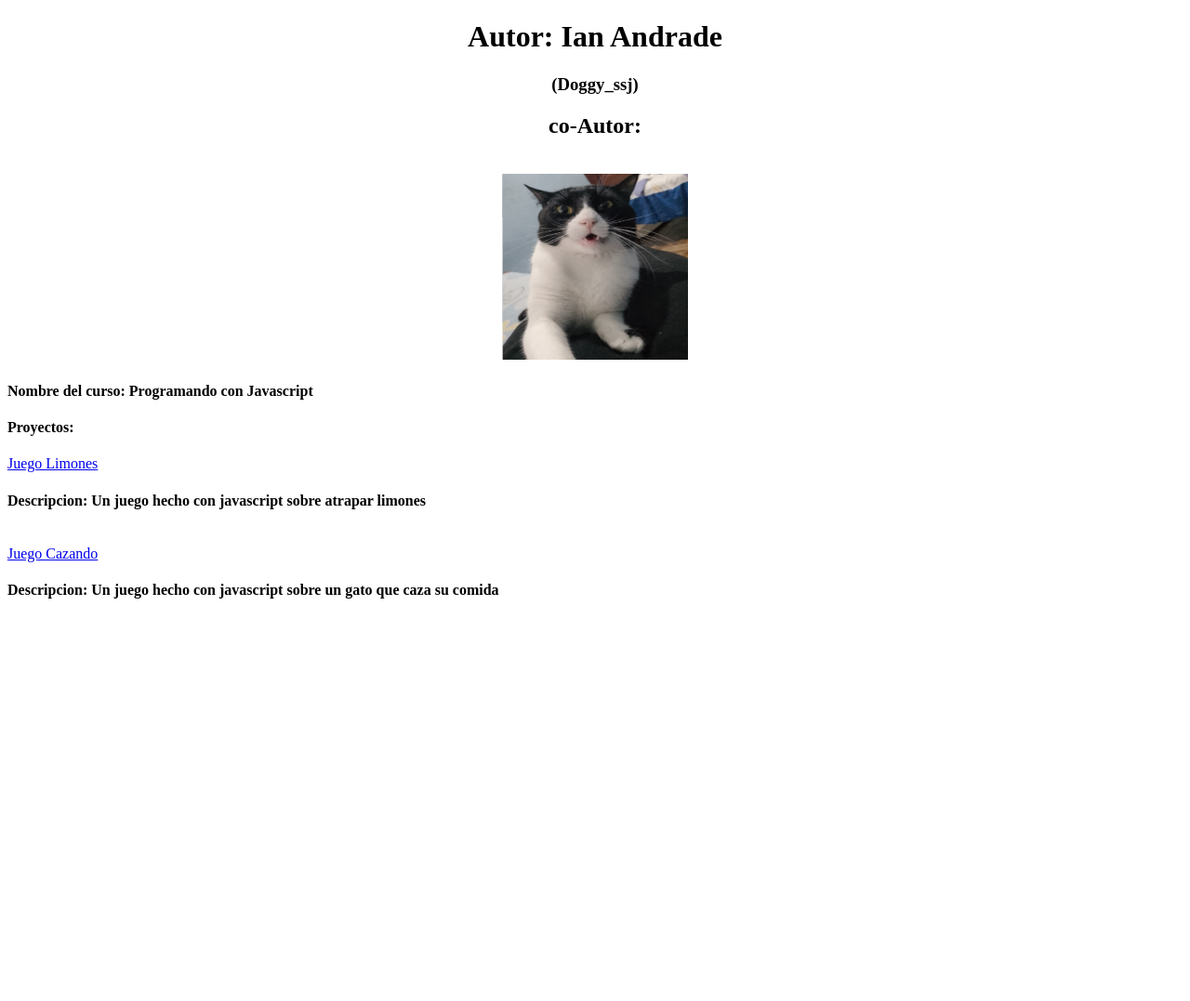
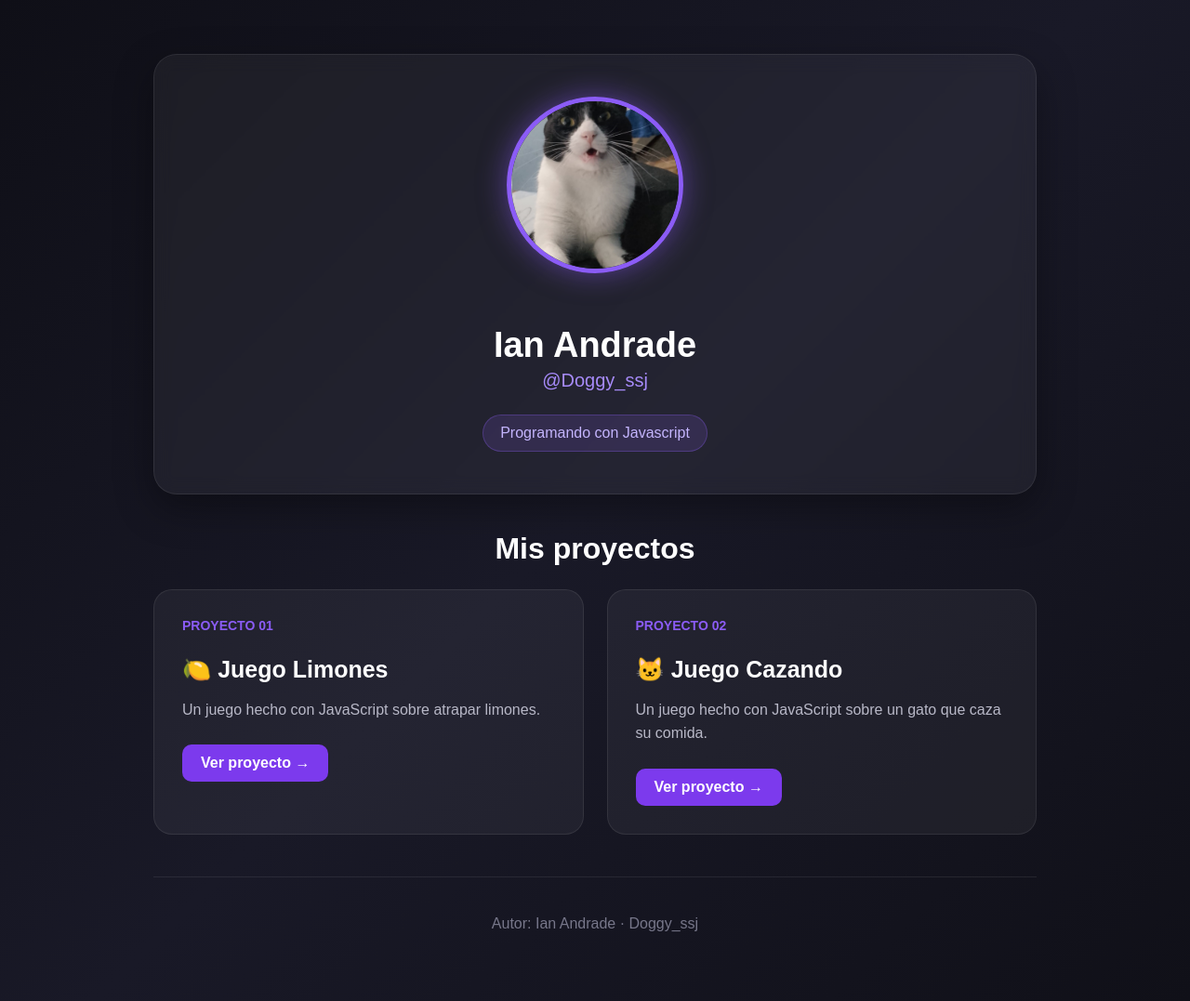
Before and after one commit to DoggySsj/menu, a plain HTML site: page index.html in a window 1280 px wide. Shown: the whole page at 93% size. Before the commit the page ends 800 px from the top, so only its background shows below. Drawn offline with Linux system fonts and the light colour scheme.

Commit message:
Se mejoro el apartadi grafico con IA

```diff
--- a/index.html
+++ b/index.html
@@ -1,22 +1,87 @@
+
 <!DOCTYPE html>
-<html>
-    <body>
-        <center>
-            <h1>Autor: Ian Andrade</h1>
-            <h3> (Doggy_ssj)</h3>
-            <h2>co-Autor:</h2>
-            <br>
-            <img src="gato.jpeg" width="200" height="200">
-        </center>
-        <h4>Nombre del curso: Programando con Javascript</h4>
-        <h4>Proyectos:</h4>
-        <a href="https://limones-livid.vercel.app/">Juego Limones </a>
-        <h4>Descripcion: Un juego hecho con javascript sobre atrapar limones</h4>
-        <br>
-        <a href="https://cazando-one.vercel.app/">Juego Cazando</a>
-        <h4>Descripcion: Un juego hecho con javascript sobre un gato que caza su comida</h4>
-    </body>
+<html lang="es">
+<head>
+<link rel="stylesheet" href="style.css">
+    <meta charset="UTF-8">
+    <meta name="viewport" content="width=device-width, initial-scale=1.0">
+    <title>Ian Andrade | Portafolio</title>
 
 
+</head>
 
+<body>
+
+    <div class="contenedor">
+
+        <section class="perfil">
+
+            <img src="gato.jpeg" class="foto" alt="Foto de perfil">
+
+            <h1>Ian Andrade</h1>
+
+            <div class="usuario">
+                @Doggy_ssj
+            </div>
+
+            <div class="curso">
+                Programando con Javascript
+            </div>
+
+        </section>
+
+
+        <h2 class="titulo">Mis proyectos</h2>
+
+        <section class="proyectos">
+
+            <div class="proyecto">
+
+                <div class="numero">PROYECTO 01</div>
+
+                <h3>🍋 Juego Limones</h3>
+
+                <p>
+                    Un juego hecho con JavaScript sobre atrapar limones.
+                </p>
+
+                <a
+                    href="https://limones-livid.vercel.app/"
+                    target="_blank"
+                    class="boton">
+                    Ver proyecto →
+                </a>
+
+            </div>
+
+
+            <div class="proyecto">
+
+                <div class="numero">PROYECTO 02</div>
+
+                <h3>🐱 Juego Cazando</h3>
+
+                <p>
+                    Un juego hecho con JavaScript sobre un gato que caza su comida.
+                </p>
+
+                <a
+                    href="https://cazando-one.vercel.app/"
+                    target="_blank"
+                    class="boton">
+                    Ver proyecto →
+                </a>
+
+            </div>
+
+        </section>
+
+
+        <footer>
+            <p>Autor: Ian Andrade · Doggy_ssj</p>
+        </footer>
+
+    </div>
+
+</body>
 </html>
--- /dev/null
+++ b/style.css
@@ -0,0 +1,153 @@
+    <style>
+        * {
+            box-sizing: border-box;
+            margin: 0;
+            padding: 0;
+        }
+
+        body {
+            font-family: Arial, Helvetica, sans-serif;
+            background: linear-gradient(135deg, #0f0f17, #191927, #101018);
+            color: white;
+            min-height: 100vh;
+        }
+
+        .contenedor {
+            width: 90%;
+            max-width: 950px;
+            margin: auto;
+            padding: 50px 0;
+        }
+
+        /* PERFIL */
+
+        .perfil {
+            text-align: center;
+            padding: 45px 20px;
+            background: rgba(255, 255, 255, 0.05);
+            border: 1px solid rgba(255, 255, 255, 0.08);
+            border-radius: 25px;
+            backdrop-filter: blur(10px);
+            box-shadow: 0 15px 40px rgba(0, 0, 0, 0.35);
+            margin-bottom: 40px;
+        }
+
+        .foto {
+            width: 180px;
+            height: 180px;
+            object-fit: cover;
+            border-radius: 50%;
+            border: 5px solid #8b5cf6;
+            box-shadow: 0 0 30px rgba(139, 92, 246, 0.5);
+            margin-bottom: 20px;
+        }
+
+        .perfil h1 {
+            font-size: 38px;
+            margin-bottom: 5px;
+        }
+
+        .usuario {
+            color: #a78bfa;
+            font-size: 20px;
+            margin-bottom: 25px;
+        }
+
+        .curso {
+            display: inline-block;
+            padding: 10px 18px;
+            border-radius: 30px;
+            background: rgba(139, 92, 246, 0.15);
+            color: #c4b5fd;
+            border: 1px solid rgba(139, 92, 246, 0.3);
+        }
+
+        /* PROYECTOS */
+
+        .titulo {
+            text-align: center;
+            font-size: 32px;
+            margin-bottom: 25px;
+        }
+
+        .proyectos {
+            display: grid;
+            grid-template-columns: repeat(2, 1fr);
+            gap: 25px;
+        }
+
+        .proyecto {
+            background: rgba(255, 255, 255, 0.05);
+            border: 1px solid rgba(255, 255, 255, 0.08);
+            border-radius: 20px;
+            padding: 30px;
+            transition: 0.3s ease;
+        }
+
+        .proyecto:hover {
+            transform: translateY(-8px);
+            border-color: #8b5cf6;
+            box-shadow: 0 15px 35px rgba(139, 92, 246, 0.18);
+        }
+
+        .numero {
+            color: #8b5cf6;
+            font-size: 14px;
+            font-weight: bold;
+            margin-bottom: 10px;
+        }
+
+        .proyecto h3 {
+            font-size: 25px;
+            margin-bottom: 12px;
+        }
+
+        .proyecto p {
+            color: #b8b8c7;
+            line-height: 1.6;
+            margin-bottom: 25px;
+        }
+
+        .boton {
+            display: inline-block;
+            text-decoration: none;
+            color: white;
+            background: #7c3aed;
+            padding: 11px 20px;
+            border-radius: 10px;
+            font-weight: bold;
+            transition: 0.25s;
+        }
+
+        .boton:hover {
+            background: #9f67ff;
+            transform: scale(1.04);
+        }
+
+        /* FOOTER */
+
+        footer {
+            text-align: center;
+            color: #77778a;
+            margin-top: 45px;
+            padding-top: 25px;
+            border-top: 1px solid rgba(255, 255, 255, 0.08);
+        }
+
+        /* RESPONSIVE */
+
+        @media (max-width: 700px) {
+            .proyectos {
+                grid-template-columns: 1fr;
+            }
+
+            .perfil h1 {
+                font-size: 30px;
+            }
+
+            .contenedor {
+                width: 92%;
+                padding: 25px 0;
+            }
+        }
+    </style>
```
